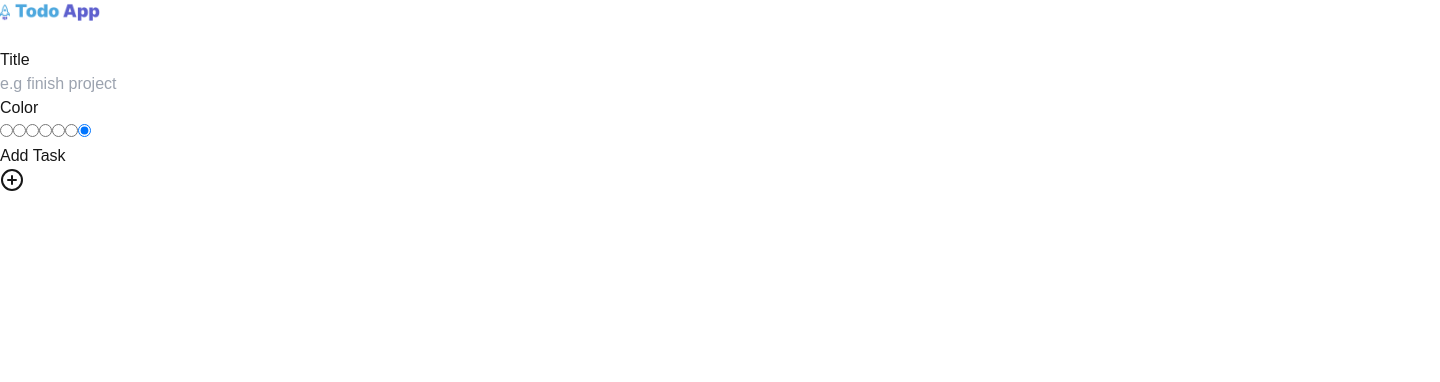
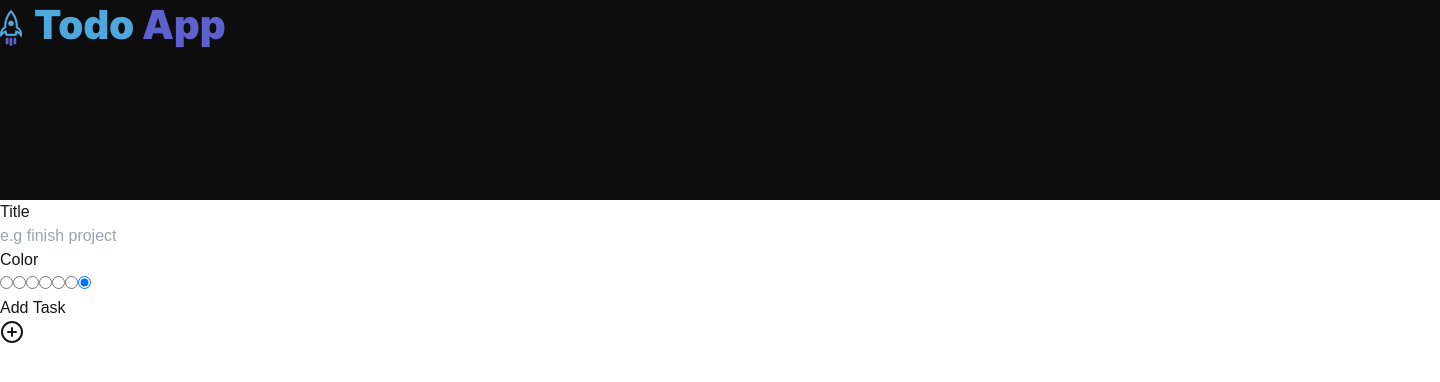
Before and after one commit to otim-otim/task-management-FE, a Next.js app: page /create in a window 1280 px wide. Shown: the top 382 px of the page, 1440 px wide, since content can reach past the window. Built offline with nearby package versions, Linux system fonts and the light colour scheme; no server answers.

Commit message:
clean up logo section element structure

```diff
--- a/src/app/components/Logo.tsx
+++ b/src/app/components/Logo.tsx
@@ -1,21 +1,40 @@
-import Image from 'next/image'
-import logo from '@/assets/images/logo.png'
+import Image from "next/image";
+import logo from "@/assets/images/logo.png";
 
 export default function Logo() {
-    const layout = {
-        width: '226px',
-        height: '48px',
-        top: '72px',
-        left: '657px',
-        gap: '0px',
-        opacity: '0px',
+  // const layout = {
+  //     width: '226px',
+  //     height: '48px',
+  //     top: '72px',
+  //     left: '657px',
+  //     gap: '0px',
+  //     opacity: '0px',
 
-    }
-    return (
-
-        <div className="flex items-center gap-2" style={layout}>
-            <Image className="w-10" width={100} height={100} src={logo} alt="Logo" />
-            {/* <span className="text-2xl font-bold">Pokédex</span> */}
-        </div>
-    )
+  // }
+  const layout = {
+    width: "1440px",
+    height: "200px",
+    top: "72px",
+    left: "657px",
+    gap: "0px",
+    opacity: "0px",
+    background: "#0D0D0D",
+  };
+  const imageStyle = {
+    width: "226px",
+    height: "48px",
+    top: "72px",
+    left: "657px",
+    gap: "0px",
+    opacity: "0px",
+  };
+  return (
+    <div
+      className="flex items-center justify-center w-full h-full"
+      style={layout}
+    >
+      <Image src={logo} alt="Nooro Logo" style={imageStyle} />
+      {/* <span className="text-2xl font-bold">Pokédex</span> */}
+    </div>
+  );
 }
```
